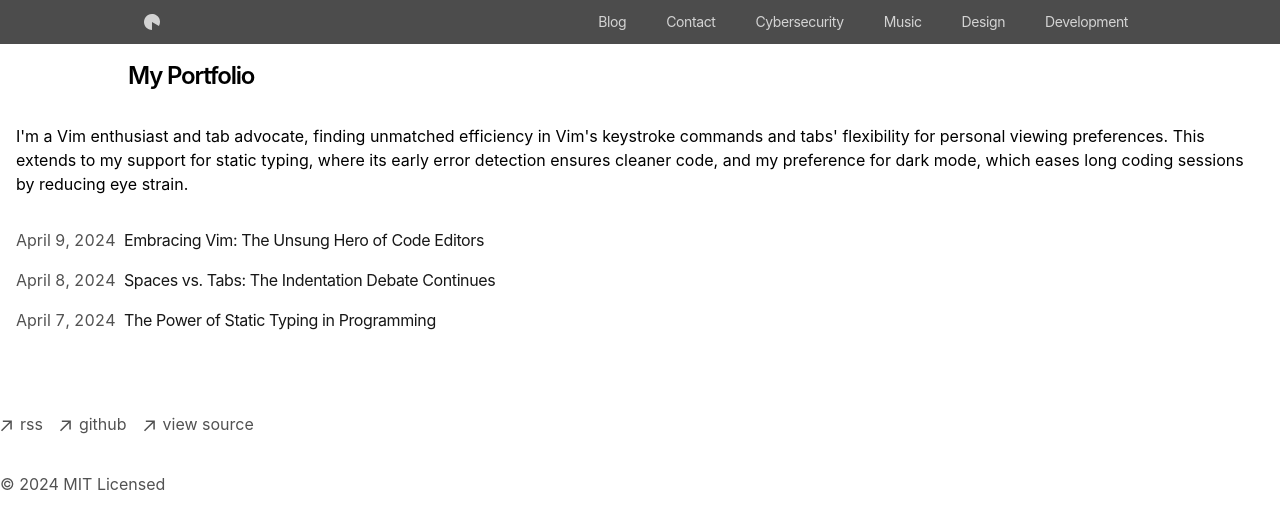
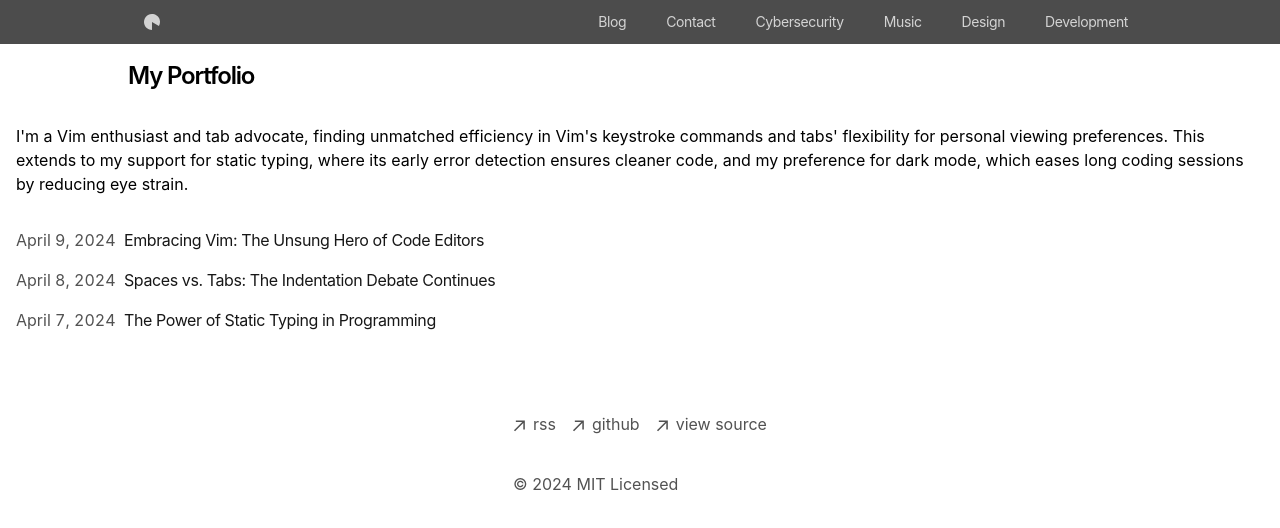
Before and after one commit to dabaz-official/dabaz.me, a Next.js app: page / in a window 1280 px wide. Shown: the top 528 px of the page. Built offline with nearby package versions, Linux system fonts and the light colour scheme.

Commit message:
update footer

```diff
--- a/app/components/footer.tsx
+++ b/app/components/footer.tsx
@@ -17,7 +17,7 @@ function ArrowIcon() {
 
 export default function Footer() {
   return (
-    <footer className="mb-16">
+    <footer className="max-w-5xl mx-auto">
       <ul className="font-sm mt-8 flex flex-col space-x-0 space-y-2 text-neutral-600 md:flex-row md:space-x-4 md:space-y-0 dark:text-neutral-300">
         <li>
           <a
```
